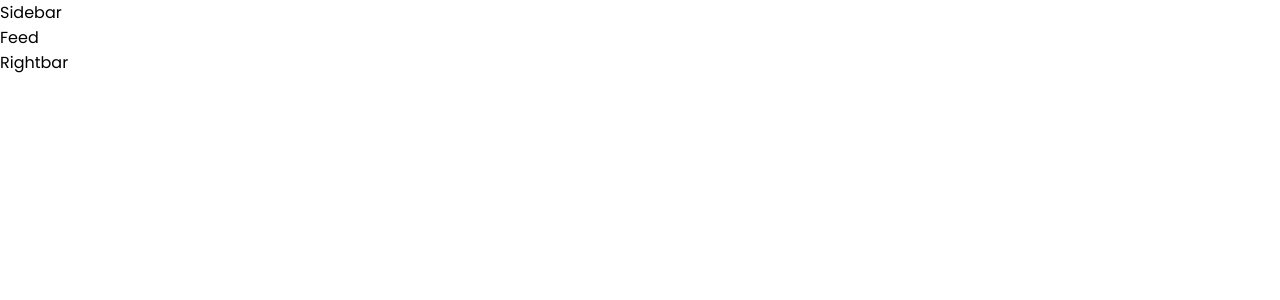
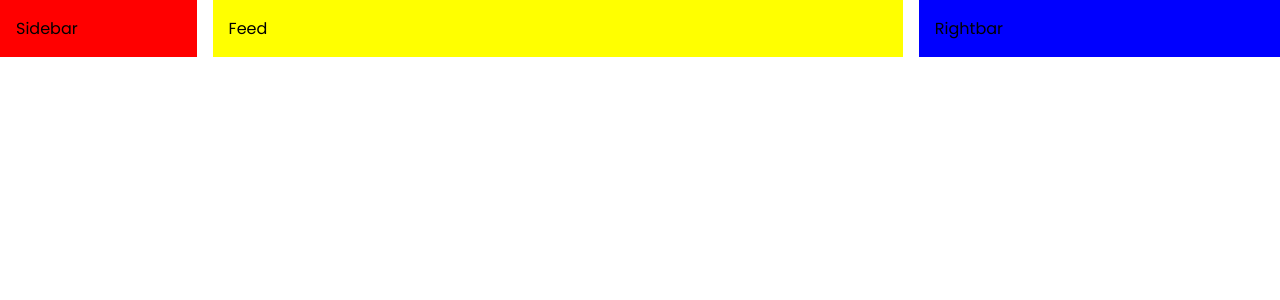
Before and after one commit to sujanrajs/react-mui, a React (Create React App) app in the folder react-mui/: page / in a window 1280 px wide. Shown: the top 300 px of the page. Built offline with nearby package versions, Linux system fonts and the light colour scheme.

Commit message:
component layout add

```diff
--- a/react-mui/src/App.js
+++ b/react-mui/src/App.js
@@ -1,14 +1,18 @@
 import Feed from "./components/Feed";
 import Rightbar from "./components/Rightbar";
 import Sidebar from "./components/Sidebar";
+import { Box, Stack } from "@mui/material";
 
 function App() {
   return (
-    <div>
-      <Sidebar />
-      <Feed />
-      <Rightbar />
-    </div>
+    <Box>
+      {/*Navbar*/}
+      <Stack direction="row" spacing={2} justifyContent="space-between">
+        <Sidebar />
+        <Feed />
+        <Rightbar />
+      </Stack>
+    </Box>
   );
 }
 
--- a/react-mui/src/components/Feed.jsx
+++ b/react-mui/src/components/Feed.jsx
@@ -1,9 +1,12 @@
-import React from 'react'
+import React from "react";
+import { Box } from "@mui/material";
 
 const Feed = () => {
   return (
-    <div>Feed</div>
-  )
-}
+    <Box bgcolor="yellow" flex={4} padding={2}>
+      Feed
+    </Box>
+  );
+};
 
-export default Feed
+export default Feed;
--- a/react-mui/src/components/Rightbar.jsx
+++ b/react-mui/src/components/Rightbar.jsx
@@ -1,9 +1,8 @@
-import React from 'react'
+import React from "react";
+import { Box } from "@mui/material";
 
 const Rightbar = () => {
-  return (
-    <div>Rightbar</div>
-  )
-}
+  return <Box bgcolor="blue" flex={2} padding={2}>Rightbar</Box>;
+};
 
-export default Rightbar
+export default Rightbar;
--- a/react-mui/src/components/Sidebar.jsx
+++ b/react-mui/src/components/Sidebar.jsx
@@ -1,9 +1,12 @@
-import React from 'react'
+import React from "react";
+import { Box } from "@mui/material";
 
 const Sidebar = () => {
   return (
-    <div>Sidebar</div>
-  )
-}
+    <Box bgcolor="red" flex={1} padding={2}>
+      Sidebar
+    </Box>
+  );
+};
 
-export default Sidebar
+export default Sidebar;
```
Also changed, not shown: react-mui/src/components/Navbar.jsx (+4 -6 lines).
